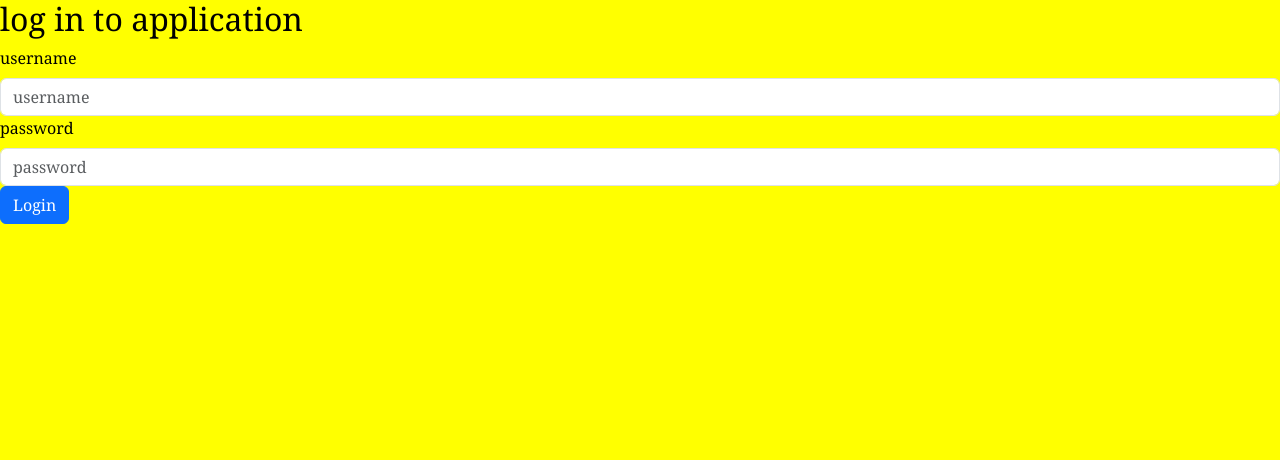
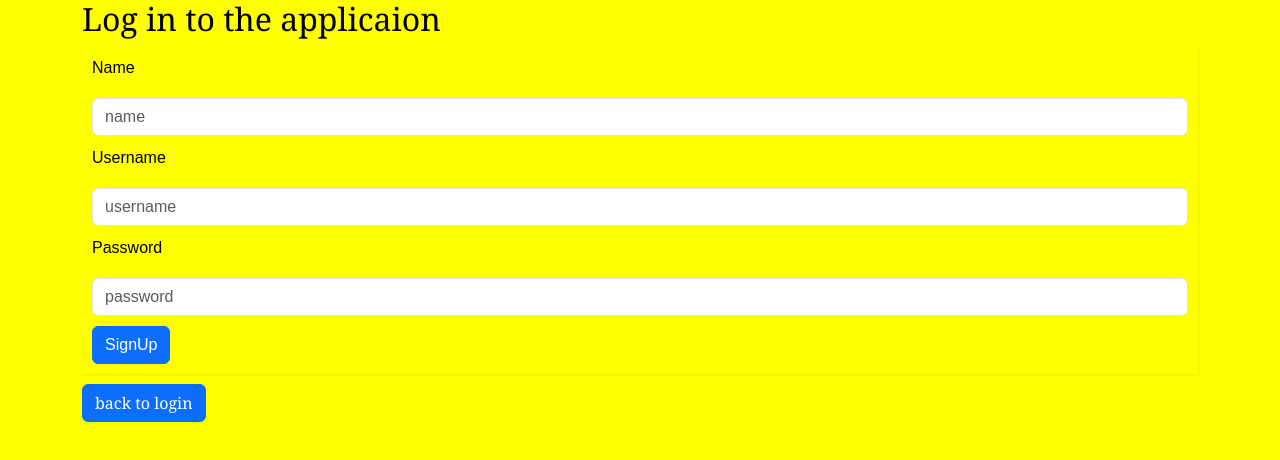
Before and after one commit to crawwwler/FSO-p7, a React (Vite) app in the folder blogapp-v2/: page /signup in a window 1280 px wide. Shown: the top 460 px of the page. Built offline with nearby package versions, Linux system fonts and the light colour scheme; no server answers.

Commit message:
signup added and a few changes p1

```diff
--- a/blogapp-v2/src/App.jsx
+++ b/blogapp-v2/src/App.jsx
@@ -1,14 +1,12 @@
 import { useEffect } from 'react'
-import Blogs from './components/Blogs'
-import Users from './components/Users'
+import Approutes from './components/Approutes'
+import Authroutes from './components/Authroutes'
 import Loginform from './components/Loginform'
 import Notification from './components/Notification'
 import Menu from './components/Menu'
-import Home from './components/Home'
-import Userview from './components/Userview'
-import Blogview from './components/Blogview'
 import { setErrorNotification } from './reducers/notifReducer'
 import { useDispatch, useSelector } from 'react-redux'
+import { useNavigate } from 'react-router-dom'
 import { initializeBlogs } from './reducers/blogReducer'
 import {
     initializeUser,
@@ -16,7 +14,7 @@ import {
     setUserWhenLogout,
 } from './reducers/userReducer'
 import { initializeUsers } from './reducers/usersReducer'
-import { BrowserRouter as Router, Routes, Route, Link } from 'react-router-dom'
+import { Link } from 'react-router-dom'
 import {
     GlobalFormStyle,
     GlobalButtonStyle,
@@ -29,6 +27,7 @@ const App = () => {
     const user = useSelector((state) => state.users)
     const users = useSelector((state) => state.userslist)
     const dispatch = useDispatch()
+    const navigate = useNavigate()
 
     useEffect(() => {
         dispatch(initializeBlogs())
@@ -60,29 +59,39 @@ const App = () => {
     const handleLogOut = (event) => {
         event.preventDefault()
         dispatch(setUserWhenLogout())
+        navigate('/')
     }
 
-    const loginForm = () => {
-        return <Loginform loginFunc={handleLogin} />
+    /*const loginForm = () => {
+
+        return <Loginform loginFunc={handleLogin}/>
+
+        navigate('login')
     }
 
     if (user === null) {
+        loginForm()
         return (
             <div>
-                <h2>log in to application</h2>
-                <Notification />
-                {loginForm()}
+                <Authroutes login={handleLogin} />
             </div>
         )
-    }
+    }*/
 
-    // SOME OF STYLES TEMPORARY FOR NOW
+    // when user not null
     return (
         <div className="container">
             <GlobalFormStyle />
             <GlobalButtonStyle />
             <GlobalLinks />
-            <Router>
+            {user === null ? (
+                <div>
+                    <h2>Log in to the applicaion</h2>
+                    <Notification />
+                    <Authroutes login={handleLogin} />
+                </div>
+            ) : (
+                <div>
                     <div style={{ display: 'flex', alignItems: 'center' }}>
                         <Menu Link={Link} />
                         <p style={{ marginLeft: '10px', marginTop: '10px' }}>
@@ -96,17 +105,13 @@ const App = () => {
                     <div>
                         <AppTitle>BLOG APP</AppTitle>
                     </div>
-                <Routes>
-                    <Route path="/" element={<Home />} />
-                    <Route path="blogs" element={<Blogs blogs={blogs} />} />
-                    <Route path="users" element={<Users users={users} />} />
-                    <Route
-                        path="users/:id"
-                        element={<Userview users={users} />}
+                    <Approutes
+                        blogs={blogs}
+                        users={users}
+                        login={handleLogin}
                     />
-                    <Route path="blogs/:id" element={<Blogview />} />
-                </Routes>
-            </Router>
+                </div>
+            )}
         </div>
     )
 }
--- /dev/null
+++ b/blogapp-v2/src/components/Approutes.jsx
@@ -0,0 +1,20 @@
+import { Routes, Route } from 'react-router-dom'
+import Home from './Home'
+import Users from './Users'
+import Userview from './Userview'
+import Blogs from './Blogs'
+import Blogview from './Blogview'
+
+const Approutes = ({ blogs, users, login }) => {
+    return (
+        <Routes>
+            <Route path="/" element={<Home />} />
+            <Route path="blogs" element={<Blogs blogs={blogs} />} />
+            <Route path="users" element={<Users users={users} />} />
+            <Route path="users/:id" element={<Userview users={users} />} />
+            <Route path="blogs/:id" element={<Blogview />} />
+        </Routes>
+    )
+}
+
+export default Approutes
--- /dev/null
+++ b/blogapp-v2/src/components/Authroutes.jsx
@@ -0,0 +1,14 @@
+import { Routes, Route } from 'react-router-dom'
+import Loginform from './Loginform'
+import Signupform from './Signupform'
+
+const Authroutes = ({ login }) => {
+    return (
+        <Routes>
+            <Route path="/" element={<Loginform loginFunc={login} />} />
+            <Route path="signup" element={<Signupform />} />
+        </Routes>
+    )
+}
+
+export default Authroutes
--- a/blogapp-v2/src/components/Loginform.jsx
+++ b/blogapp-v2/src/components/Loginform.jsx
@@ -1,9 +1,11 @@
 import { useField } from '../hooks/custom'
 import { Form, Button } from 'react-bootstrap'
+import { useNavigate } from 'react-router-dom'
 
 const Loginform = ({ loginFunc }) => {
     const username = useField('text', 'username', 'username')
     const password = useField('password', 'password', 'password')
+    const navigate = useNavigate()
 
     const handleLogin = (event) => {
         event.preventDefault()
@@ -13,6 +15,10 @@ const Loginform = ({ loginFunc }) => {
         })
         username.clearField()
         password.clearField()
+    }
+
+    const signUpButton = () => {
+        navigate('signup')
     }
 
     return (
@@ -40,6 +46,13 @@ const Loginform = ({ loginFunc }) => {
                     </Button>
                 </Form.Group>
             </Form>
+            <Button
+                variant="primary"
+                onClick={signUpButton}
+                style={{ marginTop: '10px' }}
+            >
+                SignUp
+            </Button>
         </div>
     )
 }
--- /dev/null
+++ b/blogapp-v2/src/components/Signupform.jsx
@@ -0,0 +1,95 @@
+import { Form, Button } from 'react-bootstrap'
+import { useField } from '../hooks/custom'
+import server from '../services/users'
+import { useNavigate } from 'react-router-dom'
+import { useDispatch } from 'react-redux'
+import { setNotification, setErrorNotification } from '../reducers/notifReducer'
+
+const Signupform = () => {
+    const username = useField('text', 'username', 'username')
+    const name = useField('text', 'name', 'name')
+    const password = useField('password', 'password', 'password')
+    const navigate = useNavigate()
+    const dispatch = useDispatch()
+
+    const signUp = async (event) => {
+        event.preventDefault()
+        console.log('code @Signupform/signUp component => first line first log')
+        const nuUser = {
+            username: username.value,
+            name: name.value,
+            password: password.value,
+        }
+        try {
+            const cUser = await server.createUser(nuUser)
+            console.log('code @Signupform/signup component / second log')
+            dispatch(
+                setNotification({
+                    text: `your account has been created, ${cUser.name}`,
+                    error: false,
+                }),
+            )
+            name.clearField()
+            username.clearField()
+            password.clearField()
+            navigate('/')
+        } catch (error) {
+            console.log(error.message)
+            dispatch(
+                setErrorNotification({
+                    text: error.message,
+                    error: true,
+                }),
+            )
+        }
+    }
+
+    const backToLogin = () => {
+        navigate('/')
+    }
+
+    return (
+        <div>
+            <Form onSubmit={signUp}>
+                <Form.Group>
+                    <Form.Label>Name</Form.Label>
+                    <Form.Control
+                        type={name.type}
+                        id={name.id}
+                        placeholder={name.placeholder}
+                        value={name.value}
+                        onChange={name.onChange}
+                    />
+                    <Form.Label>Username</Form.Label>
+                    <Form.Control
+                        type={username.type}
+                        id={username.id}
+                        placeholder={username.placeholder}
+                        value={username.value}
+                        onChange={username.onChange}
+                    />
+                    <Form.Label>Password</Form.Label>
+                    <Form.Control
+                        type={password.type}
+                        id={password.id}
+                        placeholder={password.placeholder}
+                        value={password.value}
+                        onChange={password.onChange}
+                    />
+                    <Button variant="primary" type="submit">
+                        SignUp
+                    </Button>
+                </Form.Group>
+            </Form>
+            <Button
+                variant="primary"
+                onClick={backToLogin}
+                style={{ marginTop: '10px' }}
+            >
+                back to login
+            </Button>
+        </div>
+    )
+}
+
+export default Signupform
--- a/blogapp-v2/src/main.css
+++ b/blogapp-v2/src/main.css
@@ -15,8 +15,10 @@
 }
 
 .logo-image {
-    position: fixed;
-    top: 66%;
-    left: 50%;
-    transform: translate(-50%, -50%);
+    display: flex;
+    flex-direction: column;
+    justify-content: center;
+    align-items: center;
+    height: 50vh;
+    overflow: auto; /* Allow content to be scrollable */
 }
--- a/blogapp-v2/src/main.jsx
+++ b/blogapp-v2/src/main.jsx
@@ -1,6 +1,7 @@
 import ReactDOM from 'react-dom/client'
 import './main.css'
 import { Provider } from 'react-redux'
+import {BrowserRouter as Router } from 'react-router-dom'
 import store from './store'
 import App from './App'
 import { GlobalStyle } from './styles/StyledComponents'
@@ -8,6 +9,8 @@ import { GlobalStyle } from './styles/StyledComponents'
 ReactDOM.createRoot(document.getElementById('root')).render(
     <Provider store={store}>
         <GlobalStyle />
-        <App />
+        <Router>
+            <App />
+        </Router>
     </Provider>,
 )
--- a/blogapp-v2/src/services/users.js
+++ b/blogapp-v2/src/services/users.js
@@ -6,5 +6,11 @@ const getAll = async () => {
     return response.data
 }
 
-const services = { getAll }
+// sign up user
+const createUser = async(obj) => {
+    const response = await axios.post(baseUrl, obj)
+    return response.data
+}
+
+const services = { getAll, createUser}
 export default services
```
Also changed, not shown: 1 other file (tests, documents, lock files or other folders). Lines whose indentation alone changed are shown as unchanged.
